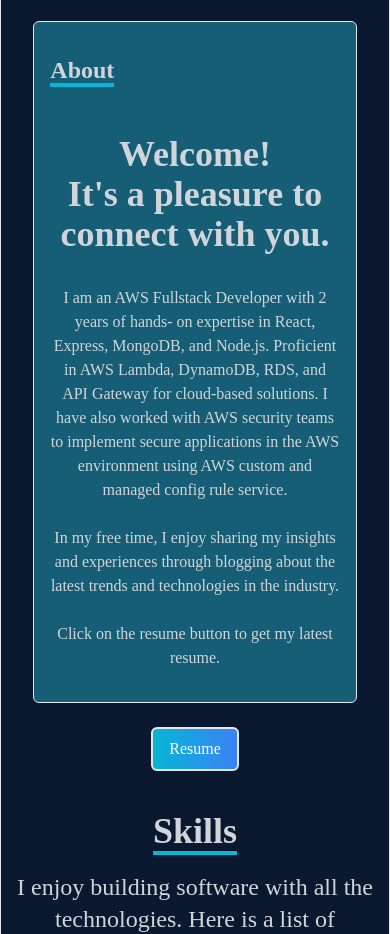
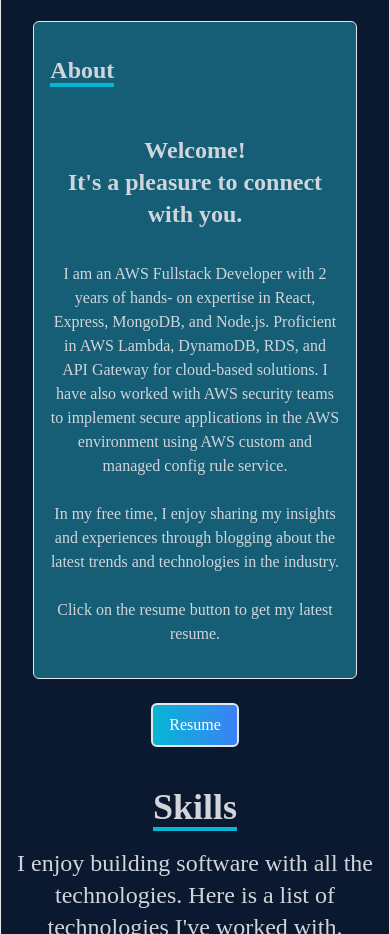
Before and after one commit to abhaysinghthakur197/Portfolio, a React (Create React App) app: page / in a window 390 px wide. Shown: the part 880-1814 px from the top of the page. Built offline with nearby package versions, Linux system fonts and the light colour scheme.

Commit message:
Update the about fontsize About.jsx

```diff
--- a/src/components/About.jsx
+++ b/src/components/About.jsx
@@ -21,7 +21,7 @@ const About = () => {
 
           </div>
           <div className="max-w-[1000px] w-full grid sm:grid-cols-2 gap-8 px-4">
-            <div className="sm:text-right text-4xl font-bold">
+            <div className="sm:text-right text-2xl sm:text-4xl font-bold">
               <p>
                 Welcome!
                 <br/> It's a pleasure to connect with you.
```
